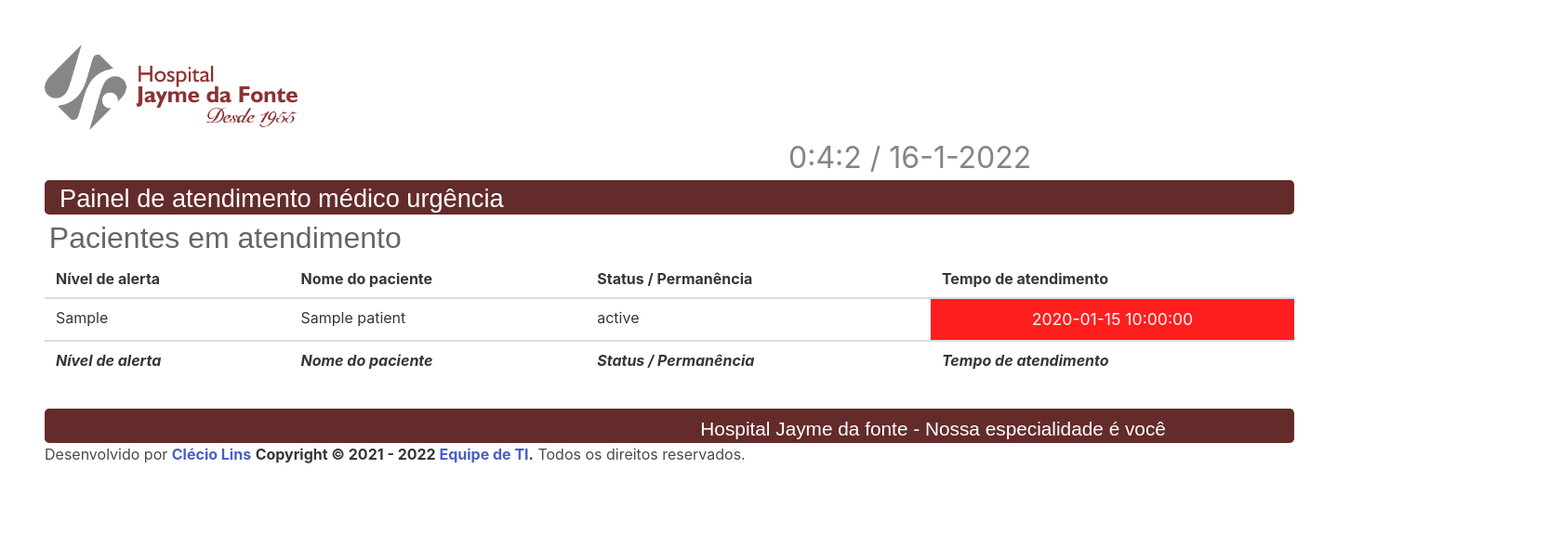
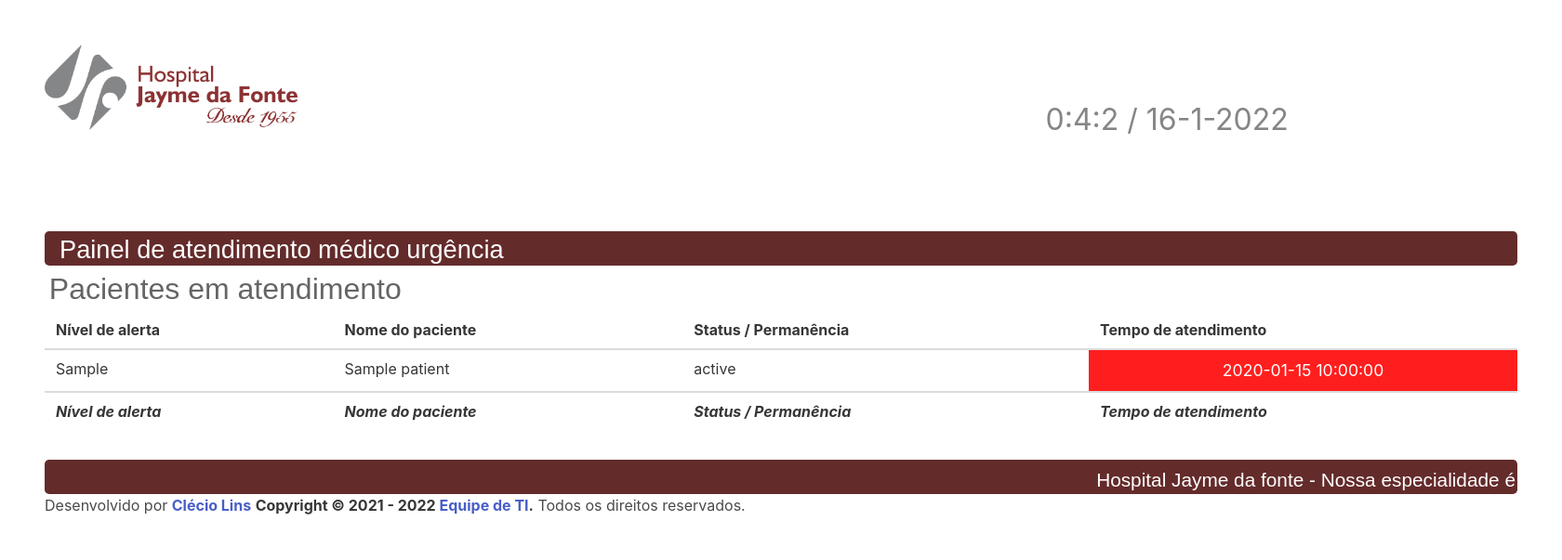
Before and after one commit to cleciope/panel, a PHP site: page / in a window 1680 px wide. Shown: the top 603 px of the page at 93% size. Run offline with PHP 8.4, Linux system fonts and the light colour scheme; tables that the repository leaves empty or names only in its code hold one stand-in row (values such as "Sample post").

Commit message:
update layout

```diff
--- a/css/style.css
+++ b/css/style.css
@@ -80,12 +80,12 @@
   font-family: sans-serif;
   margin-top: 0.4rem;
   height: 2rem;
-  animation: hjf 30s infinite ;
+  animation: hjf 40s infinite ;
 }
 
 @keyframes hjf {
   0% {
-    transform: translateX(1360px);
+    transform: translateX(1600px);
   }
   100% {
     transform: translateX(-35rem);
--- a/includes/body.php
+++ b/includes/body.php
@@ -1,15 +1,11 @@
-
+<body>
+  <section class="section">
       <main>
 
-  <div id="datahora">
-    <script type="text/javascript">
-      document.write(new Date().getHours() + ':' + new Date().getMinutes() + ':' + new Date().getSeconds() + ' / ' + new Date().getDate() + '-' + (new Date().getMonth() + 1) + '-' + new Date().getFullYear());
-    </script>
-  </div>
         <div class="h1barra">
           <h1 class="h1text">Painel de atendimento médico urgência</h1>
         </div>
-  <div >
+        <div>
           <h2>Pacientes em atendimento</h2>
         </div>
         <table class="table">
@@ -35,38 +31,37 @@
             //O foreach exibe todas as informações, sem precisar especificar o que deve ser exibido,
             //simplificando o seu código, ex. $alert = $patients['alertpac']
             // Obtendo os dados por meio de um loop while
-            while ($patients = mysqli_fetch_array($sql))
-        {
+            while ($patients = mysqli_fetch_array($sql)) {
               $alert = $patients['alertpac'];
               $name = $patients['namepac'];
               $status = $patients['status'];
               $time = $patients['time'];
-          if($alert == "VERMELHO"){
-            $classalert="red";
-          }elseif($alert == "AMARELO"){
-            $classalert="yellow";
-          }elseif($alert == "VERDE"){
-            $classalert="green";
-          }elseif($alert == "AZUL"){
-            $classalert="blue";
-          }else{
-            $classalert="";
+              if ($alert == "VERMELHO") {
+                $classalert = "red";
+              } elseif ($alert == "AMARELO") {
+                $classalert = "yellow";
+              } elseif ($alert == "VERDE") {
+                $classalert = "green";
+              } elseif ($alert == "AZUL") {
+                $classalert = "blue";
+              } else {
+                $classalert = "";
               }
-          if($time < "00:10:00"){
-            $classtime="bluetime";
-          }elseif($time < "00:23:00"){
-            $classtime="greentime";
-          }elseif($time < "00:25:00"){
-            $classtime="yellowtime";
-          }else{
-            $classtime="redtime";
+              if ($time < "00:10:00") {
+                $classtime = "bluetime";
+              } elseif ($time < "00:23:00") {
+                $classtime = "greentime";
+              } elseif ($time < "00:25:00") {
+                $classtime = "yellowtime";
+              } else {
+                $classtime = "redtime";
               }
               echo "
           <tr>
-          <td class='".$classalert."'>".$alert."</td>
-          <td class='".$classalert."'>".$name."</td>
-          <td class='".$classalert."'>".$status."</td>
-          <td class='".$classtime."' align='center'>".$time."</td>
+          <td class='" . $classalert . "'>" . $alert . "</td>
+          <td class='" . $classalert . "'>" . $name . "</td>
+          <td class='" . $classalert . "'>" . $status . "</td>
+          <td class='" . $classtime . "' align='center'>" . $time . "</td>
           </tr>
           ";
             }
@@ -77,5 +72,5 @@
         <div class="hiddendiv">
           <h3 class="h3animation">Hospital Jayme da fonte - Nossa especialidade é você</h3>
         </div>
-  </div>
       </main>
+</body>
--- a/includes/footer.php
+++ b/includes/footer.php
@@ -1,4 +1,4 @@
-  </body>
+
       <span>
           <footer>
             <!-- Developer -->
--- a/includes/header.php
+++ b/includes/header.php
@@ -1,18 +1,24 @@
 <!DOCTYPE html>
 <html>
+
 <head>
   <meta charset="utf-8">
   <meta name="viewport" content="width=device-width, initial-scale=1">
   <title>Painel médico</title>
   <link rel="stylesheet" href="https://cdn.jsdelivr.net/npm/bulma@0.9.3/css/bulma.min.css">
-    <link rel="stylesheet" href="css/style.css"/>
+  <link rel="stylesheet" href="css/style.css" />
   <script type="text/javascript" src="js/script. js"></script>
   <link rel="shortcut icon" type="image/png" href="src/assets/favicon.png" />
-
 </head>
-  <body>
+<header>
   <section class="section">
-    <div class="container">
     <div>
       <img class="logo" src="src/assets/Logo Jayme da Fonte.png">
     </div>
+    <div id="datahora">
+      <script type="text/javascript">
+        document.write(new Date().getHours() + ':' + new Date().getMinutes() + ':' + new Date().getSeconds() + ' / ' + new Date().getDate() + '-' + (new Date().getMonth() + 1) + '-' + new Date().getFullYear());
+      </script>
+    </div>
+  </section>
+</header>
```
Lines whose indentation alone changed are shown as unchanged.
